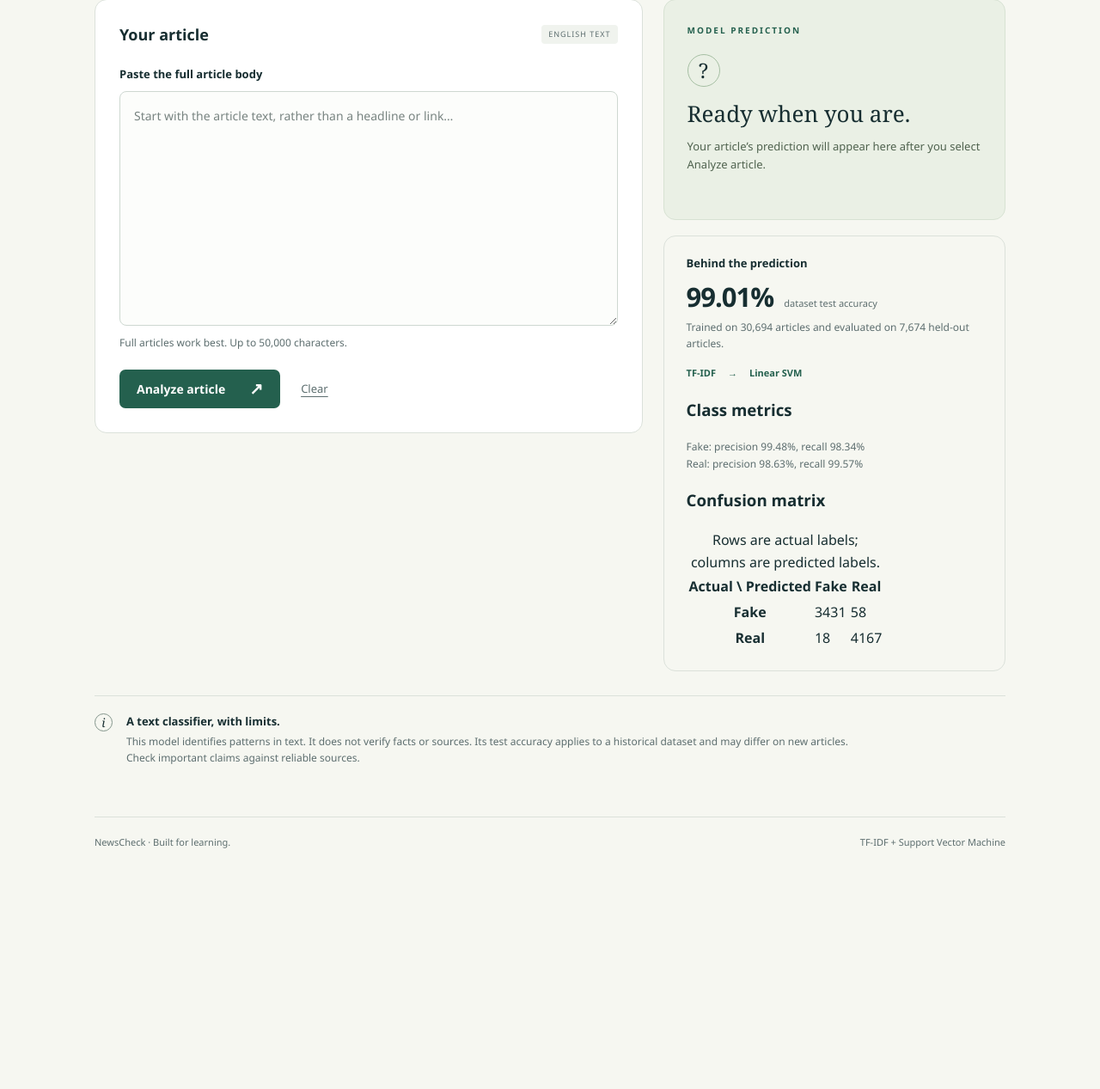
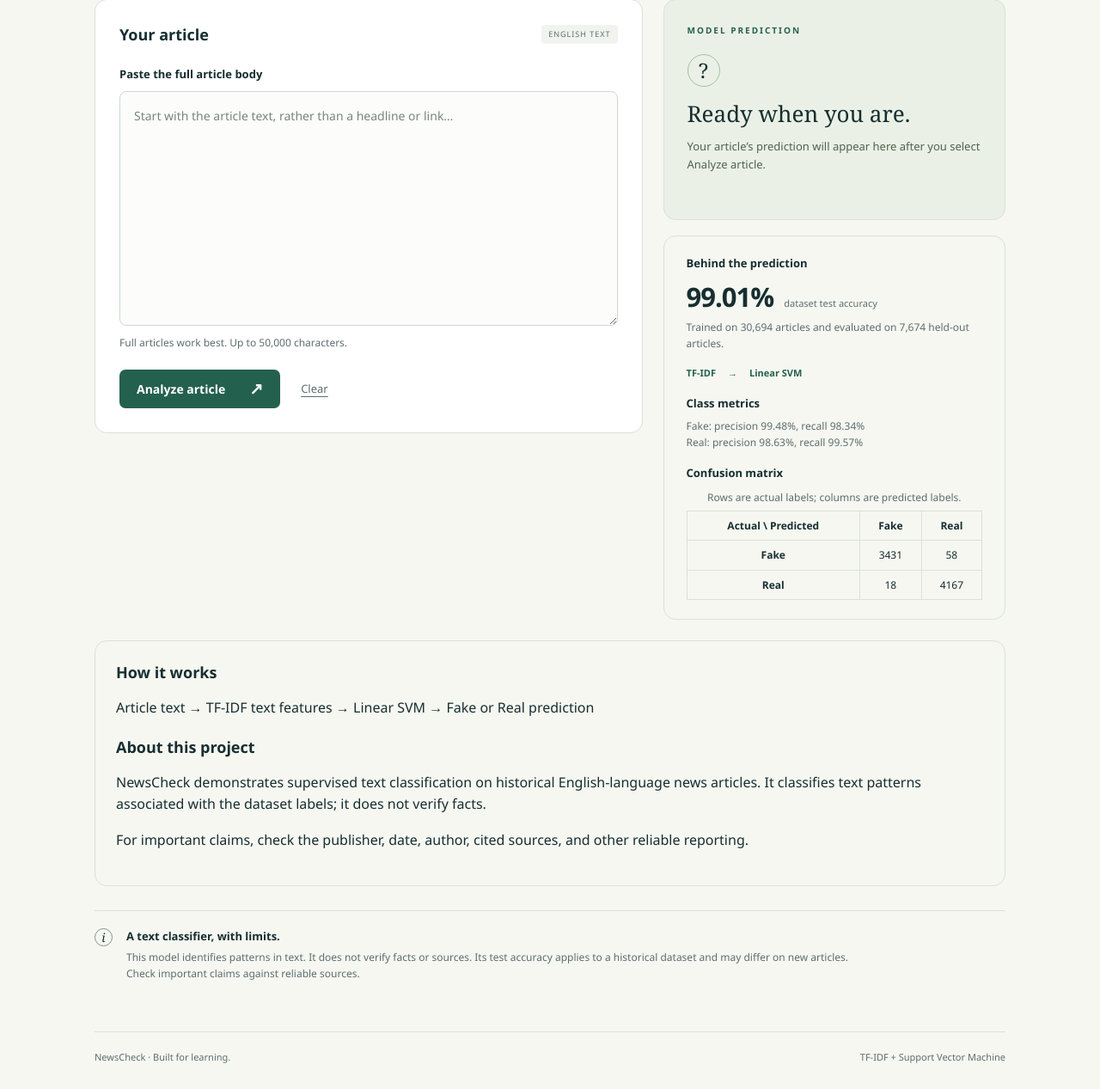
Before and after one commit to DwyaneMalia/Newscheck-SVM, a Flask app: page / in a window 1280 px wide. Shown: the part 412-1679 px from the top of the page at 86% size. Before the commit the page ends 1399 px from the top, so only its background shows below. Run offline with Flask 3, Linux system fonts and the light colour scheme; parts of the project's set-up code (start-up, migrations or seed data) failed here and were passed over.

Commit message:
explain model and project

```diff
--- a/static/style.css
+++ b/static/style.css
@@ -76,3 +76,12 @@ footer { display: flex; justify-content: space-between; gap: 16px; padding: 20px
   .result-panel { min-height: auto; }
   footer { flex-direction: column; gap: 4px; }
 }
+
+.model-panel h3 { margin: 16px 0 6px; font-size: 13px; }
+.confusion { width: 100%; margin-top: 8px; border-collapse: collapse; font-size: 12px; }
+.confusion th, .confusion td { padding: 7px; border: 1px solid var(--line); text-align: center; }
+.confusion caption { margin-bottom: 6px; color: var(--muted); }
+
+.project-info { margin: 24px 0; padding: 24px; border: 1px solid var(--line); border-radius: 14px; }
+.project-info h2 { margin: 0 0 8px; }
+.project-info h2:not(:first-child) { margin-top: 20px; }
--- a/templates/index.html
+++ b/templates/index.html
@@ -94,6 +94,15 @@
         </aside>
       </div>
 
+      <section class="project-info">
+        <h2>How it works</h2>
+        <p>Article text → TF-IDF text features → Linear SVM → Fake or Real prediction</p>
+
+        <h2>About this project</h2>
+        <p>NewsCheck demonstrates supervised text classification on historical English-language news articles. It classifies text patterns associated with the dataset labels; it does not verify facts.</p>
+        <p>For important claims, check the publisher, date, author, cited sources, and other reliable reporting.</p>
+      </section>
+
       <section class="notice" aria-labelledby="notice-heading">
         <span class="notice-mark" aria-hidden="true">i</span>
         <div><h2 id="notice-heading">A text classifier, with limits.</h2>
```
